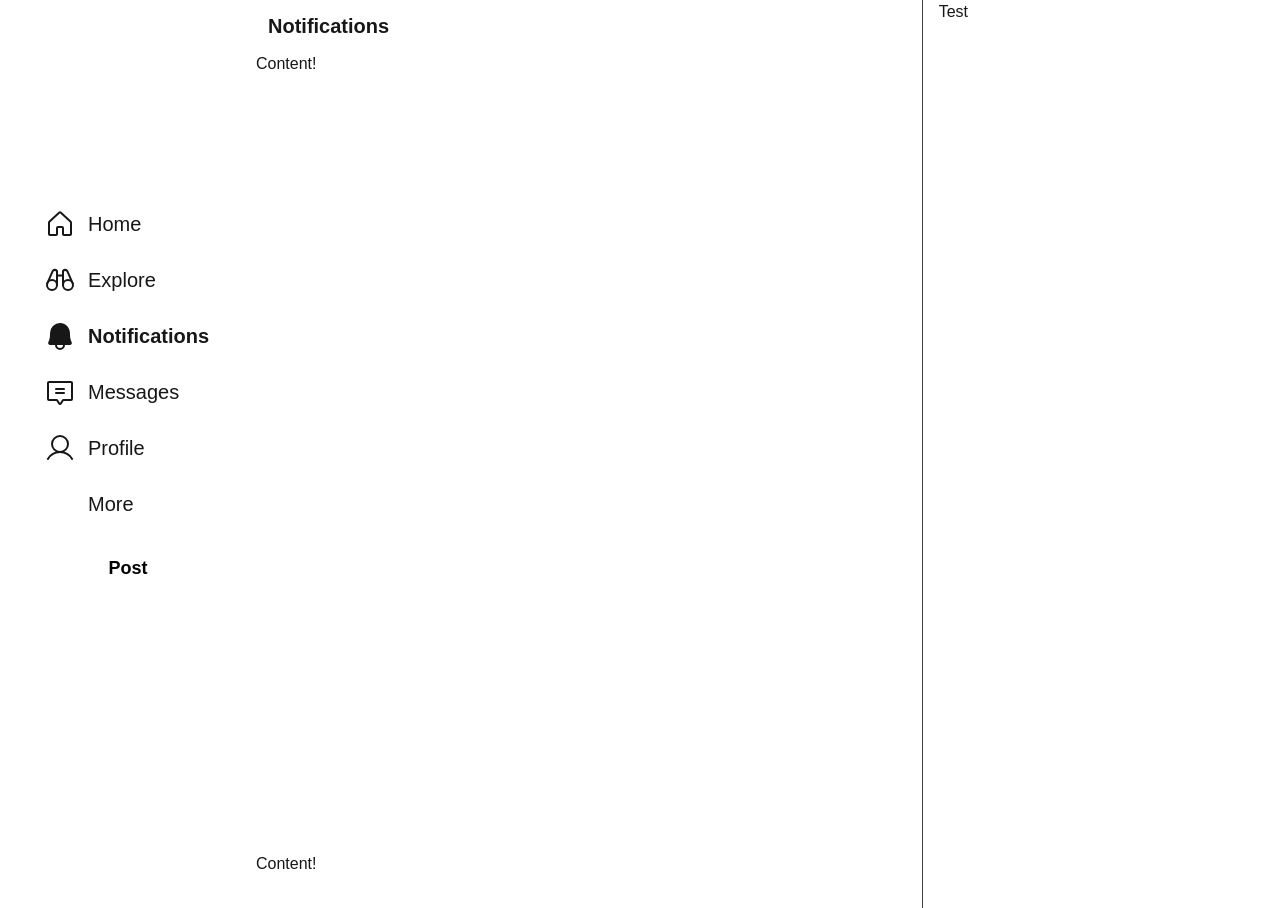
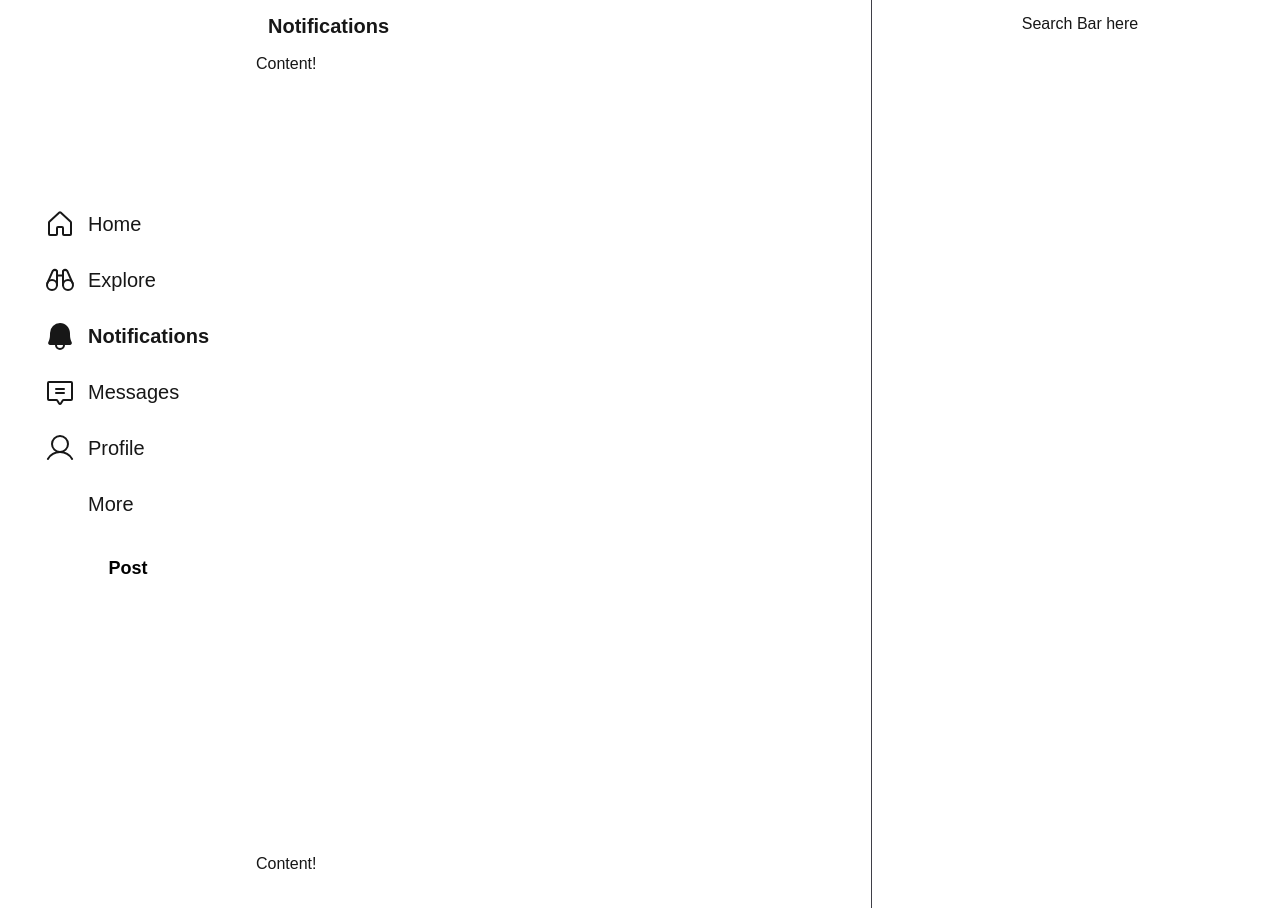
Before and after one commit to pickachuuu/kaleido-client, a Next.js app: page /notifications in a window 1280 px wide. Shown: the top 908 px of the page. Built offline with nearby package versions, Linux system fonts and the light colour scheme.

Commit message:
feat: add search bar and scrollable content area to NotificationsLayout component

```diff
--- a/src/app/(dashboard)/notifications/layout.tsx
+++ b/src/app/(dashboard)/notifications/layout.tsx
@@ -13,8 +13,16 @@ export default function NotificationsLayout({
                 </div>
                 {children}
             </div>
-            <div className="hidden lg:block col-span-1">
-                Test
+
+            <div className="hidden lg:block w-96 sticky top-0 h-screen">
+                {/* Search bar */}
+                <div className="bg-background border-b-1 border-background p-3 text-center">
+                    Search Bar here
+                </div>
+                {/* Scrollable content area */}
+                <div className="flex flex-col gap-2 p-4 h-[calc(100vh-64px)] overflow-y-auto">
+
+                </div>
             </div>
         </div>
         )
```
